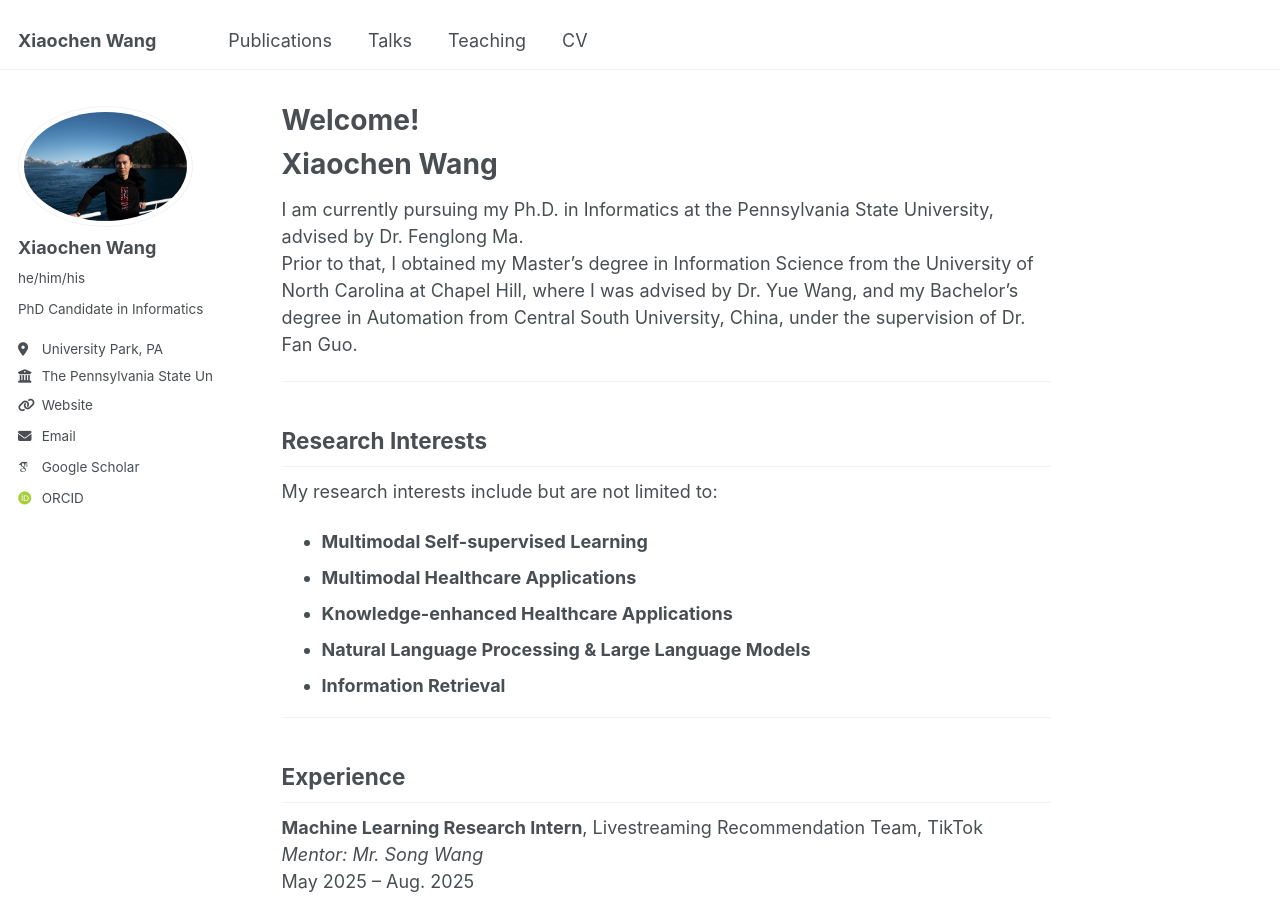
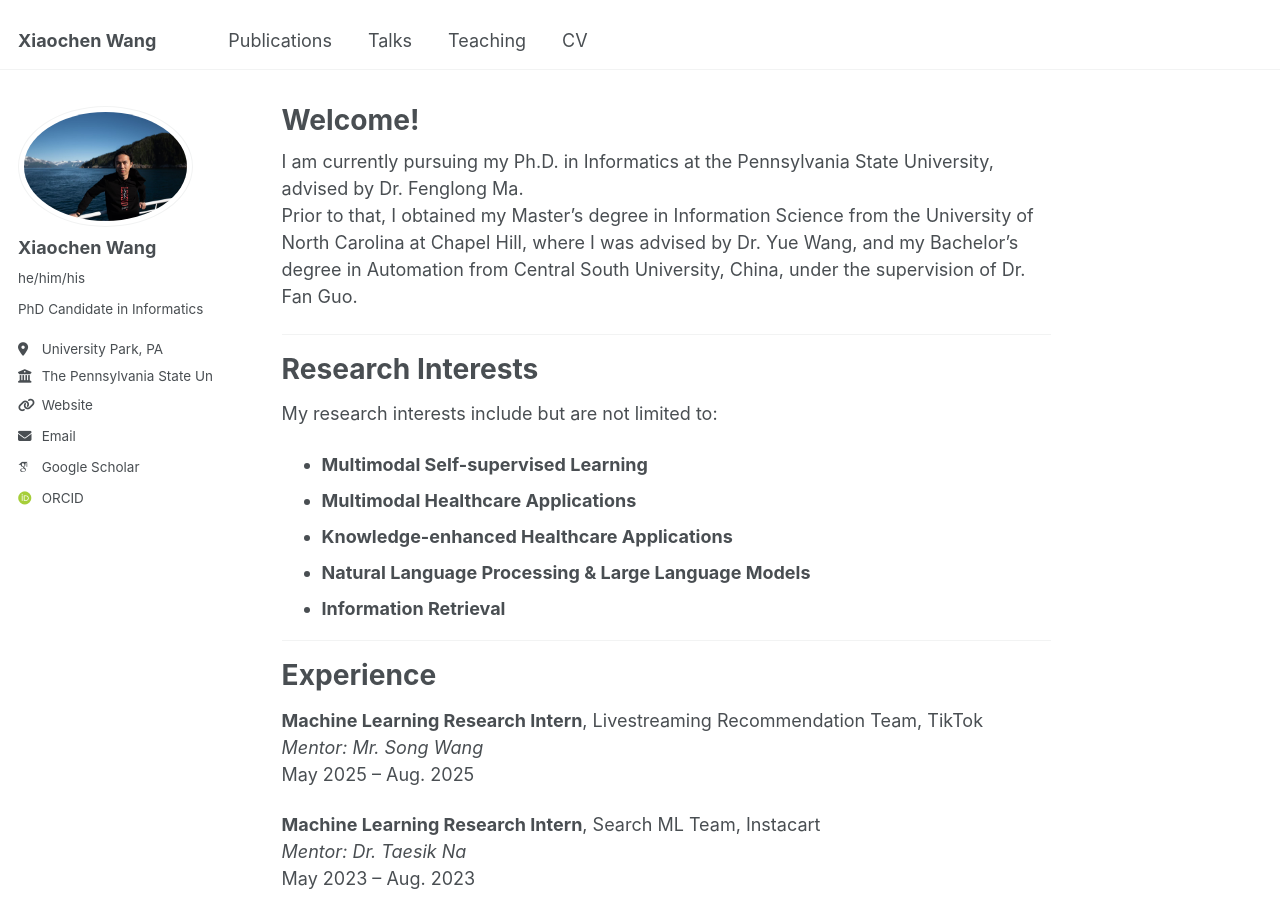
Before and after one commit to XiaochenWang-PSU/XiaochenWang-PSU.github.io, a Jekyll site: the page built from _pages/about.md, in a window 1280 px wide and 900 px high. Built offline with Jekyll 4.4.1, drawn with Linux system fonts in a browser that asks for light colours; some web fonts are replaced.

Commit message:
Update about.md

```diff
--- a/_pages/about.md
+++ b/_pages/about.md
@@ -7,14 +7,14 @@ redirect_from:
   - /about.html
 ---
 
-# Xiaochen Wang
+
 
 I am currently pursuing my Ph.D. in Informatics at the Pennsylvania State University, advised by Dr. Fenglong Ma.
 Prior to that, I obtained my Master’s degree in Information Science from the University of North Carolina at Chapel Hill, where I was advised by Dr. Yue Wang, and my Bachelor’s degree in Automation from Central South University, China, under the supervision of Dr. Fan Guo.
 
 ---
 
-## Research Interests
+# Research Interests
 
 My research interests include but are not limited to:
 
@@ -26,7 +26,7 @@ My research interests include but are not limited to:
 
 ---
 
-## Experience
+# Experience
 
 **Machine Learning Research Intern**, Livestreaming Recommendation Team, TikTok
 *Mentor: Mr. Song Wang*
@@ -46,9 +46,10 @@ May 2022 – Aug. 2022
 
 
 ---
-## Selected Publications
+# Selected Publications
 
-### 📄 Peer-reviewed Papers
+
+## 📄 Peer-reviewed Papers
 
 
 
@@ -103,7 +104,7 @@ Jingwen Hou\*, **Xiaochen Wang\***, Jean-Jacques Dubois, R. Byron Rice, Amanda H
 
 ---
 
-### 📝 Preprints
+## 📝 Preprints
 
 **MedMKG: Benchmarking Medical Knowledge Exploitation with Multimodal Knowledge Graph**
 **Xiaochen Wang**, Yuan Zhong, Lingwei Zhang, Lisong Dai, Ting Wang, Fenglong Ma
```
